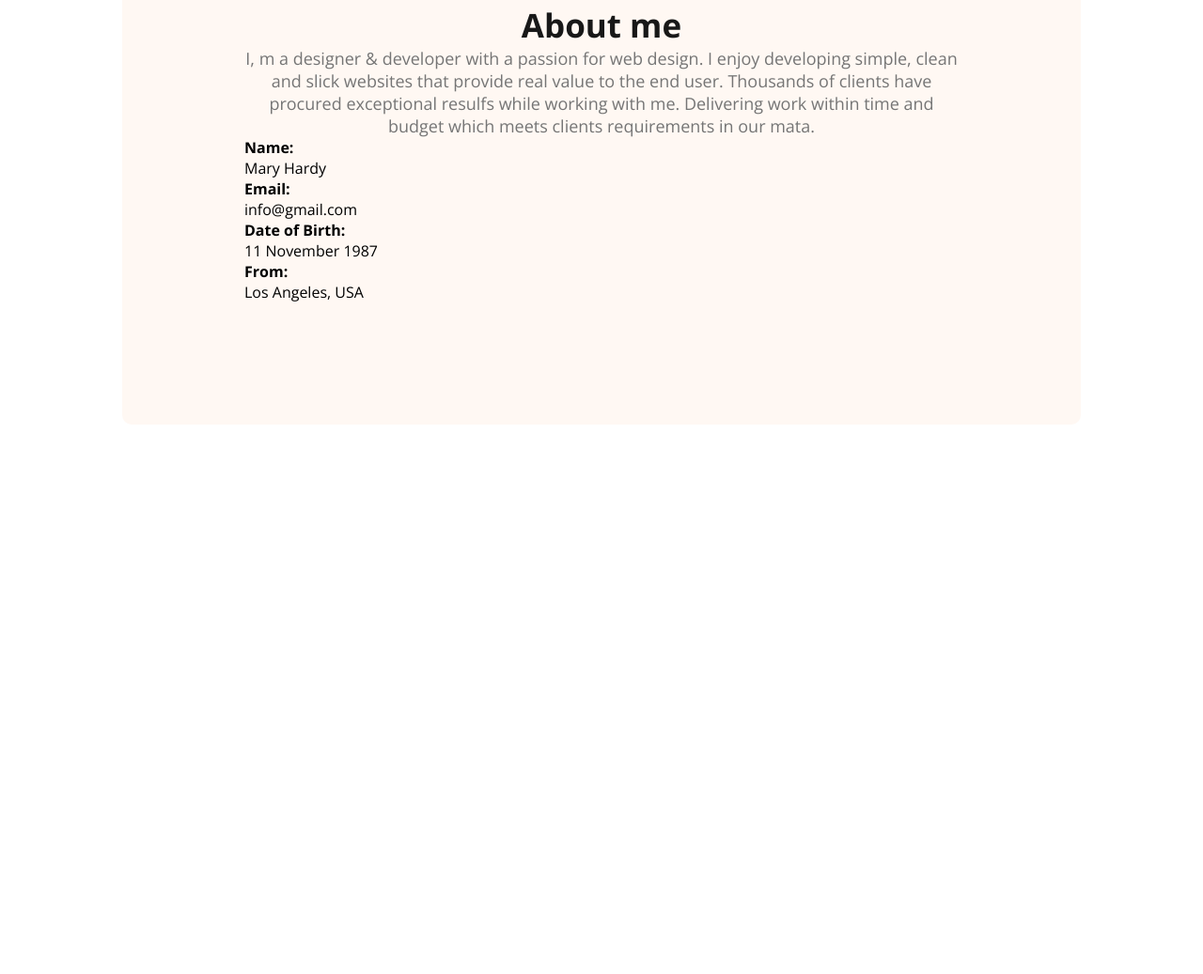
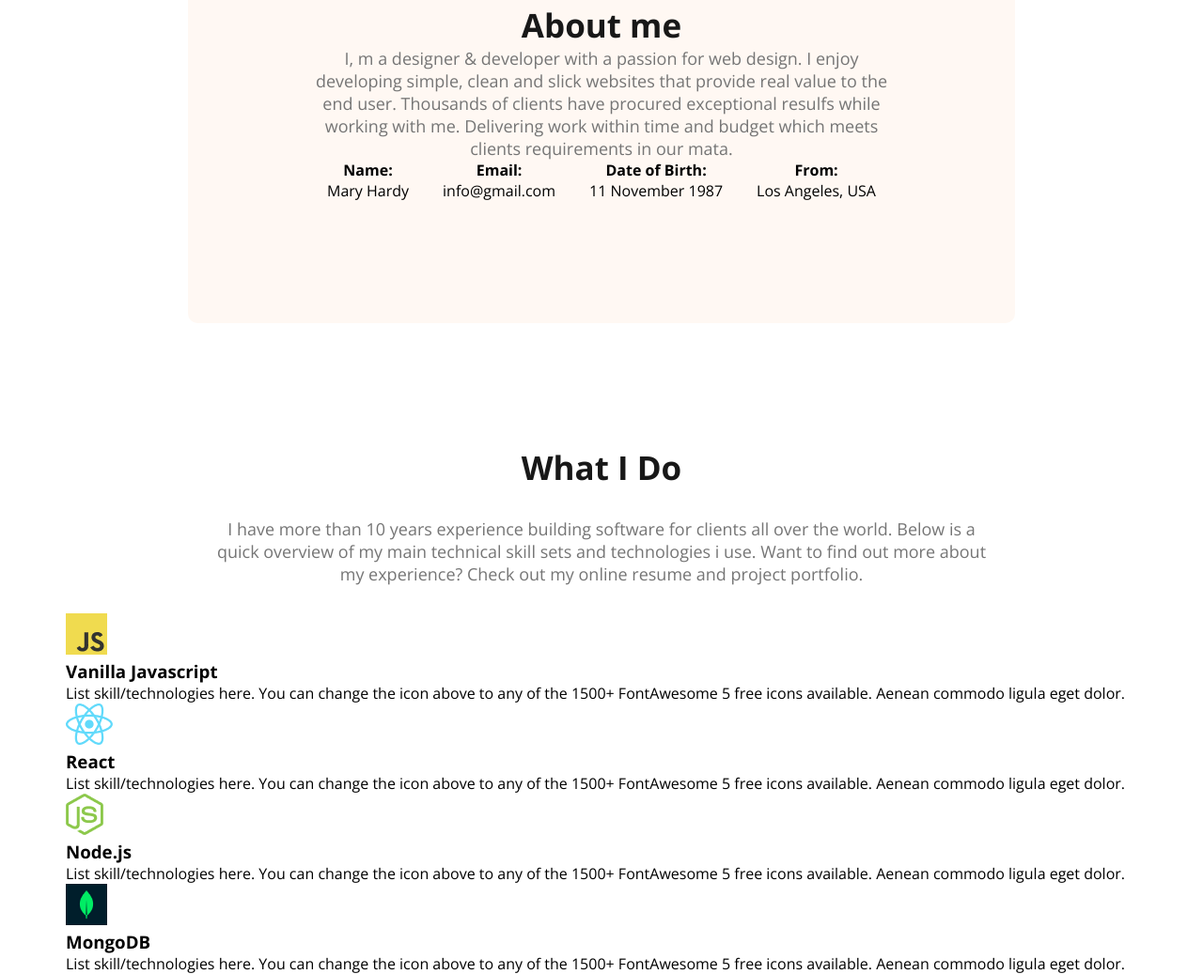
Before and after one commit to jui9797/-web-developer-portfolio, a plain HTML site: page index.html in a window 1280 px wide. Shown: the part 1024-2061 px from the top of the page at 94% size. Before the commit the page ends 1606 px from the top, so only its background shows below. Drawn offline with nearby package versions, Linux system fonts and the light colour scheme.

Commit message:
added information

```diff
--- a/index.html
+++ b/index.html
@@ -57,6 +57,32 @@
             </div>
 
         </section>
+        <section>
+            <h3 class="section-title">What I Do</h3>
+            <p id="what-i-do-description" class="section-describtion">I have more than 10 years experience building software for clients all over the world. Below is a quick overview of my main technical skill sets and technologies i use. Want to find out more about my experience? Check out my online resume and project portfolio.</p>
+        </section>
+        <div class="skills-container">
+            <skill>
+                <img src="images/icons/js.png" alt="">
+                <h3 class="skill-tittle">Vanilla Javascript</h3>
+                <p class="skill-descriptipm">List skill/technologies here. You can change the icon above to any of the 1500+ FontAwesome 5 free icons available. Aenean commodo ligula eget dolor.</p>
+            </skill>
+            <skill>
+                <img src="images/icons/react.png" alt="">
+                <h3 class="skill-tittle">React</h3>
+                <p class="skill-descriptipm">List skill/technologies here. You can change the icon above to any of the 1500+ FontAwesome 5 free icons available. Aenean commodo ligula eget dolor.</p>
+            </skill>
+            <skill>
+                <img src="images/icons/nodejs.png" alt="">
+                <h3 class="skill-tittle">Node.js</h3>
+                <p class="skill-descriptipm">List skill/technologies here. You can change the icon above to any of the 1500+ FontAwesome 5 free icons available. Aenean commodo ligula eget dolor.</p>
+            </skill>
+            <skill>
+                <img src="images/icons/mongo.png" alt="">
+                <h3 class="skill-tittle">MongoDB</h3>
+                <p class="skill-descriptipm">List skill/technologies here. You can change the icon above to any of the 1500+ FontAwesome 5 free icons available. Aenean commodo ligula eget dolor.</p>
+            </skill>
+        </div>
     </main>
 </body>
 <footer>
--- a/styles/portfolio.css
+++ b/styles/portfolio.css
@@ -87,6 +87,16 @@ line-height: 30px; /* 166.667% */
     background: #FFF8F3;
     margin:130px;
 }
+.about-info-container{
+    display: flex;
+    justify-content: space-around;
+}
+.about-info{
+    text-align: center;
+}
+#what-i-do-description{
+    padding:30px 150px;
+}
 .section-title{
     color: #181818;
     text-align: center;
@@ -98,3 +108,7 @@ line-height: 30px; /* 166.667% */
     text-align: center;
     font-size:18px;
 }
+main{
+    max-width: 1140px;
+    margin:0 auto;
+}
```
